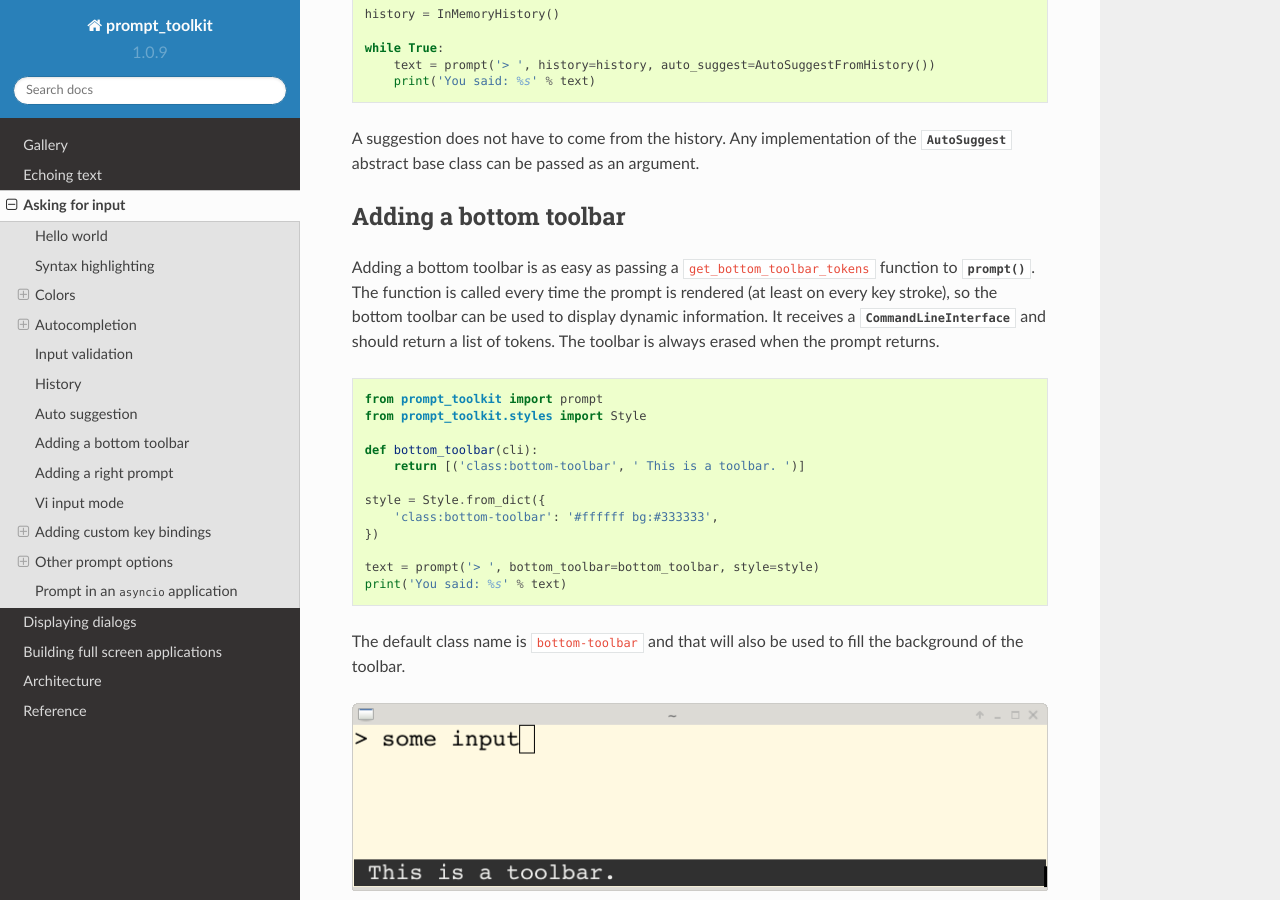
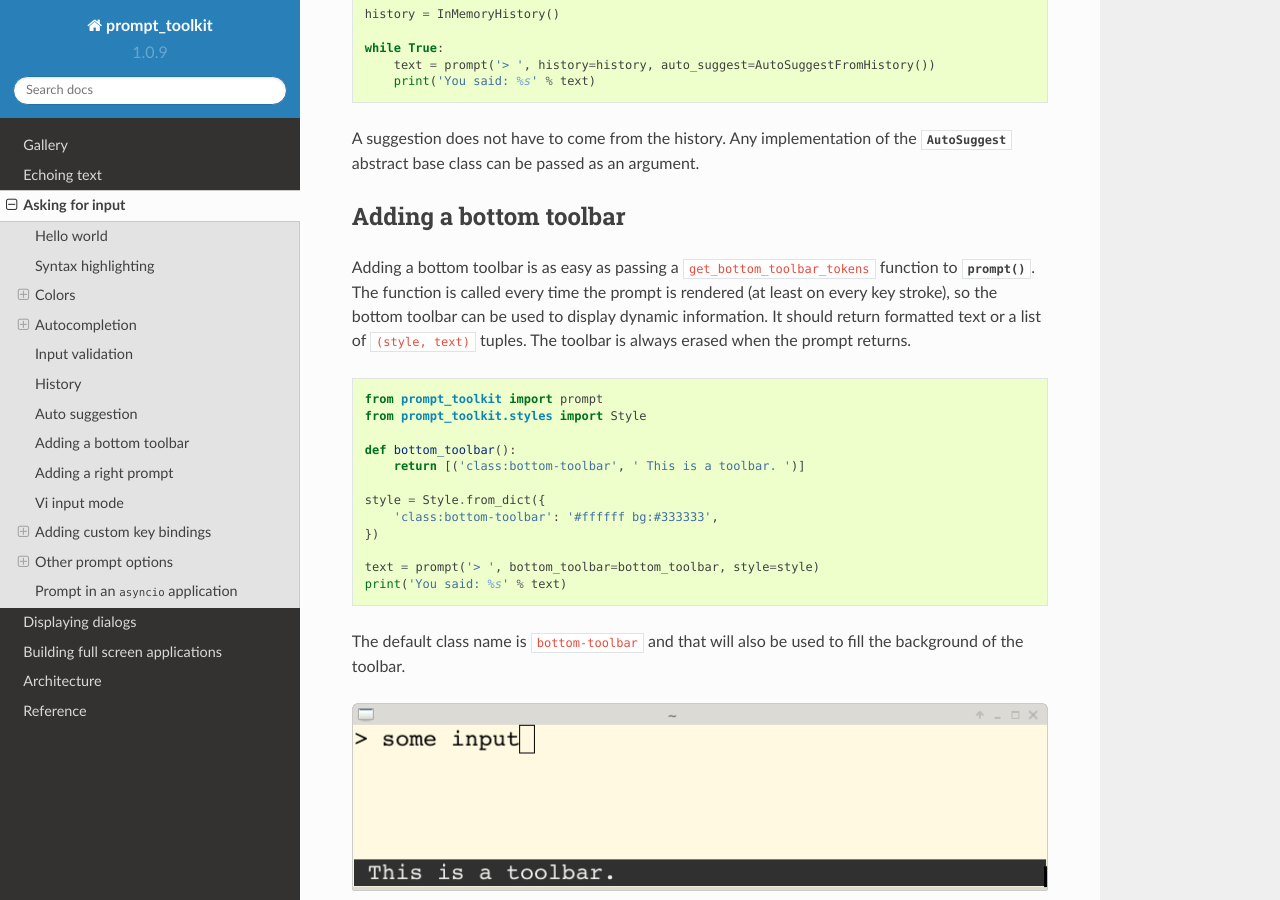
Before and after one commit to dbcli/pgcli, a Sphinx documentation site: the page built from docs/pages/building_prompts.rst, in a window 1280 px wide and 900 px high, scrolled down 5839 px. Built offline with Sphinx 7.4.7 and the Read the Docs theme 2.0.0, drawn with Linux system fonts in a browser that asks for light colours; some of the changed text lies outside the part shown.

Commit message:
Updated the documentation.

```diff
--- a/docs/pages/building_prompts.rst
+++ b/docs/pages/building_prompts.rst
@@ -336,16 +336,16 @@ Adding a bottom toolbar
 Adding a bottom toolbar is as easy as passing a ``get_bottom_toolbar_tokens``
 function to :func:`~prompt_toolkit.shortcuts.prompt`. The function is called
 every time the prompt is rendered (at least on every key stroke), so the bottom
-toolbar can be used to display dynamic information. It receives a
-:class:`~prompt_toolkit.interface.CommandLineInterface` and should return a
-list of tokens. The toolbar is always erased when the prompt returns.
+toolbar can be used to display dynamic information. It should return formatted
+text or a list of ``(style, text)`` tuples. The toolbar is always erased when
+the prompt returns.
 
 .. code:: python
 
     from prompt_toolkit import prompt
     from prompt_toolkit.styles import Style
 
-    def bottom_toolbar(cli):
+    def bottom_toolbar():
         return [('class:bottom-toolbar', ' This is a toolbar. ')]
 
     style = Style.from_dict({
@@ -478,7 +478,7 @@ filters <filters>`.)
 Dynamically switch between Emacs and Vi mode
 ^^^^^^^^^^^^^^^^^^^^^^^^^^^^^^^^^^^^^^^^^^^^
 
-The :class:`~prompt_toolkit.interface.CommandLineInterface` has
+The :class:`~prompt_toolkit.application.Application` has
 an ``editing_mode`` attribute. We can change the key bindings by changing this
 attribute from ``EditingMode.VI`` to ``EditingMode.EMACS``.
 
```
